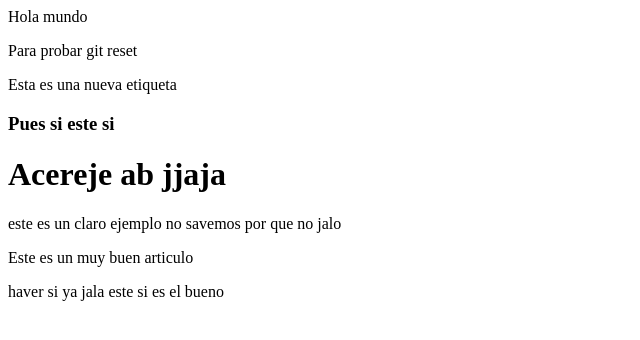
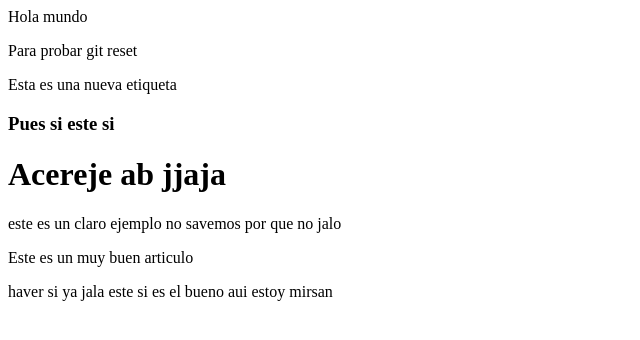
Before and after one commit to PruebaITZ/tutorial, a plain HTML site: page index.html in a window 1280 px wide. Shown: the whole page, without its empty margins (0-640 px from the left). Drawn offline with Linux system fonts and the light colour scheme.

Commit message:
Jala ya por fa

```diff
--- a/index.html
+++ b/index.html
@@ -17,5 +17,7 @@
 
 		<p>Este  es  un muy buen articulo</p>
 		haver si ya jala este  si es el bueno
+
+			aui  estoy mirsan
 	</body>
 </html>
```
